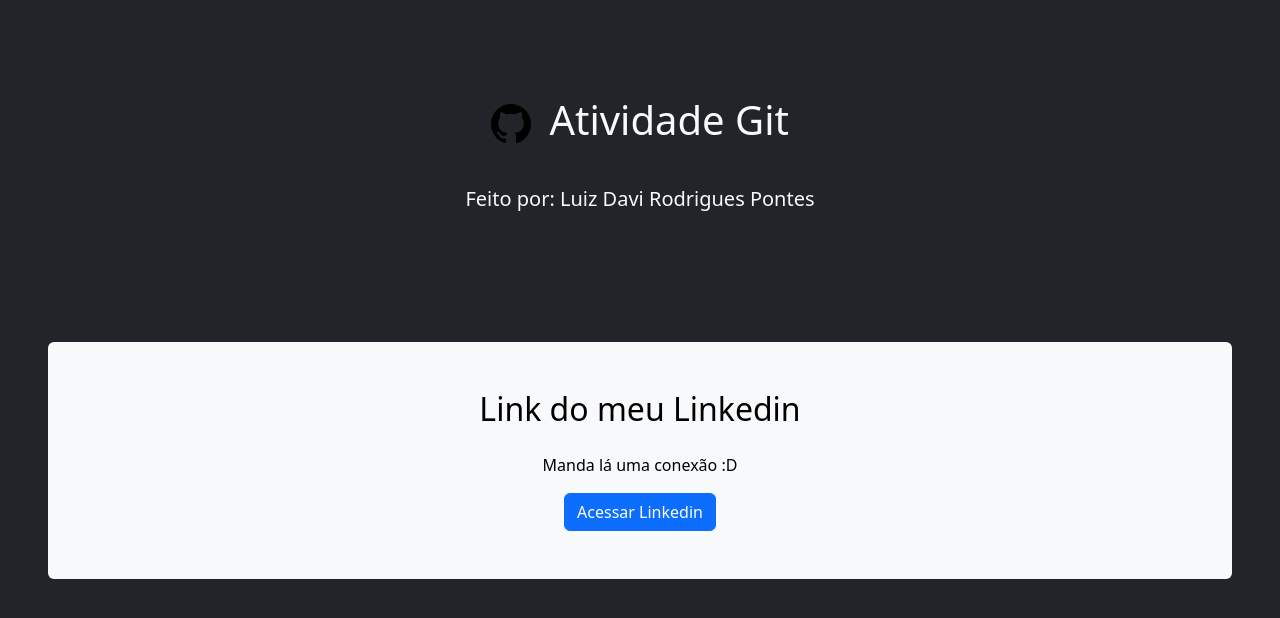
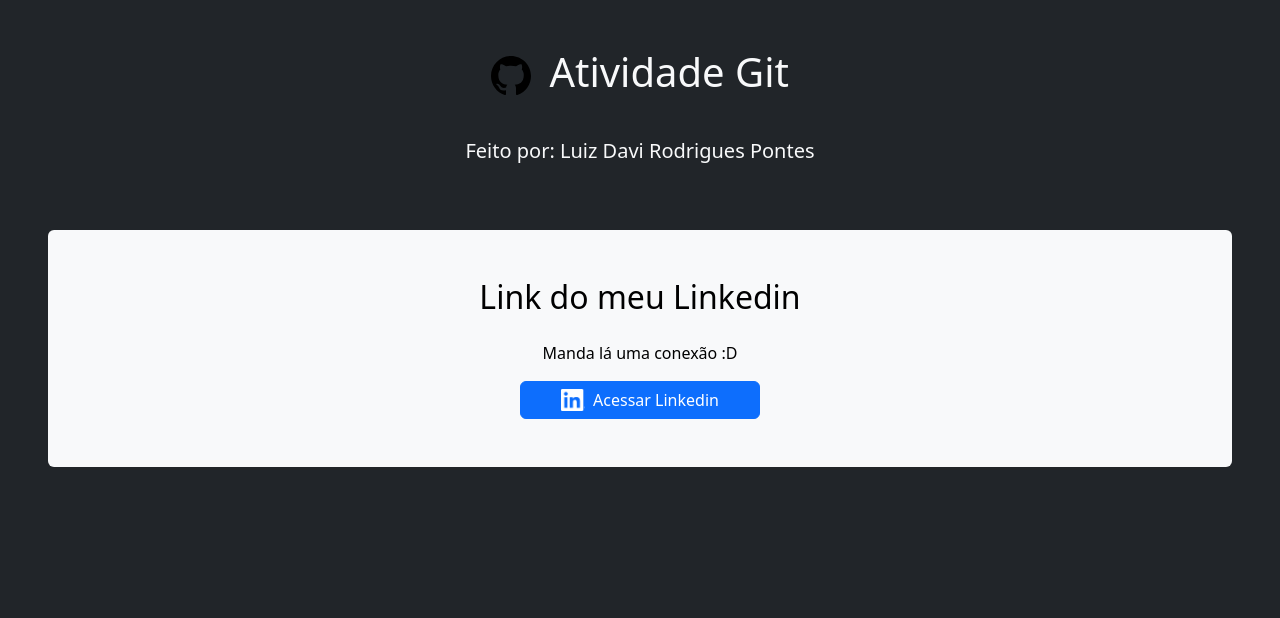
Before and after one commit to LuizDaviDS/AtividadeGitRonaldo, a website: page index.html in a window 1280 px wide. Drawn offline with nearby package versions, Linux system fonts and the light colour scheme.

Commit message:
[RFR] - Mudanças menores de visual e adicionado logo do LinkedIn no botão

```diff
--- a/index.html
+++ b/index.html
@@ -8,7 +8,7 @@
 </head>
 <body class=" text-light bg-dark">
 
-    <header class="text-center mt-5 p-5 rounded">
+    <header class="text-center mt-5 p-0 rounded">
         <h1 class="mb-4">
             <img src="assets/github.svg" alt="Github" class="me-2" style="width: 2.5rem">
             Atividade Git
@@ -18,8 +18,11 @@
     <main class="bg-body-tertiary p-5 rounded m-5 text-black">
         <h2 class="text-center mb-4">Link do meu Linkedin</h2>
         <p class="text-center">Manda lá uma conexão :D</p>
-        <div class="text-center">
-            <a href="https://www.linkedin.com/in/luizdavirodriguespontes/" class="btn btn-primary">Acessar Linkedin</a>
+        <div class="text-center d-flex justify-content-center align-items-center">
+            <a href="https://www.linkedin.com/in/luizdavirodriguespontes/" class="btn btn-primary text-lg-center d-flex justify-content-center align-items-center" style="width: 15rem">
+                <img src="assets/InWhite.png" alt="Linkedin" class="me-2" style="width: 1.5rem">
+                Acessar Linkedin
+            </a>
         </div>
     </main>
 </body>
```
Also changed, not shown: assets/InBlack.png (added), assets/InWhite.png (added).
